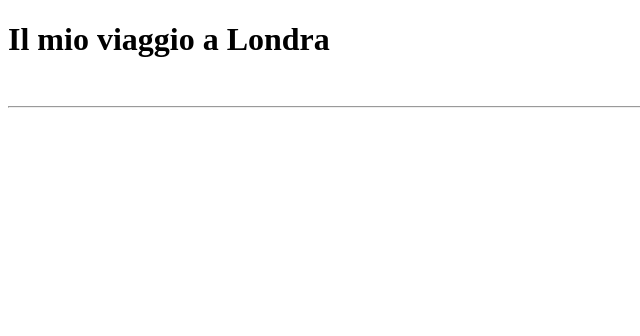
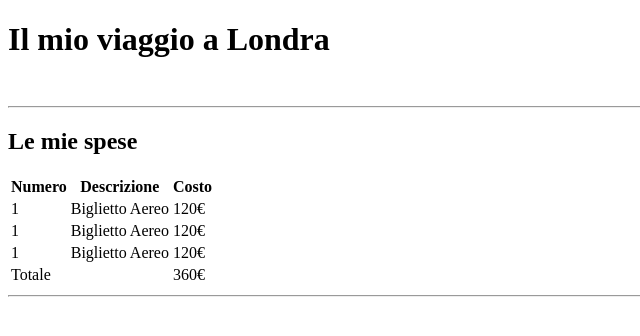
Before and after one commit to andreaa21/html-london-trip, a plain HTML site: page index.html in a window 1280 px wide. Shown: the whole page, without its empty margins (0-640 px from the left). Drawn offline with Linux system fonts and the light colour scheme.

Commit message:
add table

```diff
--- a/index.html
+++ b/index.html
@@ -19,6 +19,52 @@
   </header>
 
   <!-- seconda sezione -->
+  <main>
+    <h2>Le mie spese</h2>
+    <table>
+
+      <!-- intestazione tabella -->
+      <thead>
+        <tr>
+          <th><strong>Numero</strong></th>
+          <th><strong>Descrizione</strong></th>
+          <th><strong>Costo</strong></th>
+        </tr>
+      </thead>
+      <!-- /instestazione tabella -->
+
+      <!-- corpo tabella -->
+      <tbody>
+        <tr>
+          <td>1</td>
+          <td>Biglietto Aereo</td>
+          <td>120&euro;</td>
+        </tr>
+        <tr>
+          <td>1</td>
+          <td>Biglietto Aereo</td>
+          <td>120&euro;</td>
+        </tr>
+        <tr>
+          <td>1</td>
+          <td>Biglietto Aereo</td>
+          <td>120&euro;</td>
+        </tr>
+      </tbody>
+      <!-- /corpo tabella -->
+
+      <!-- chiusura tabella -->
+      <tfoot>
+        <tr>
+          <td>Totale</td>
+          <td>&ensp;</td>
+          <td>360&euro;</td>
+        </tr>
+      </tfoot>
+      <!-- /chiusura tabella -->
+    </table>
+    <hr>
+  </main>
 
   <!-- terza sezione -->
 
```
